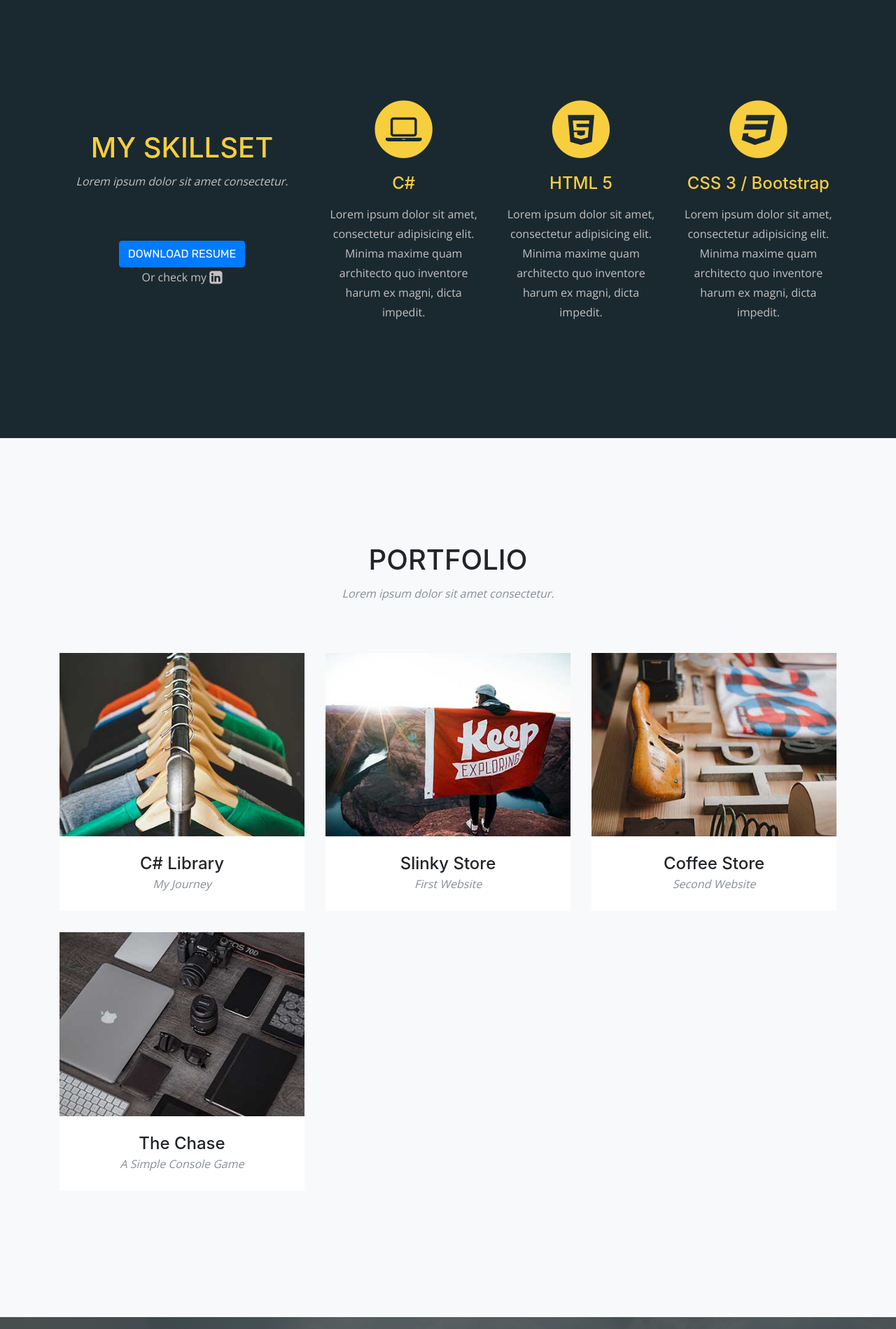
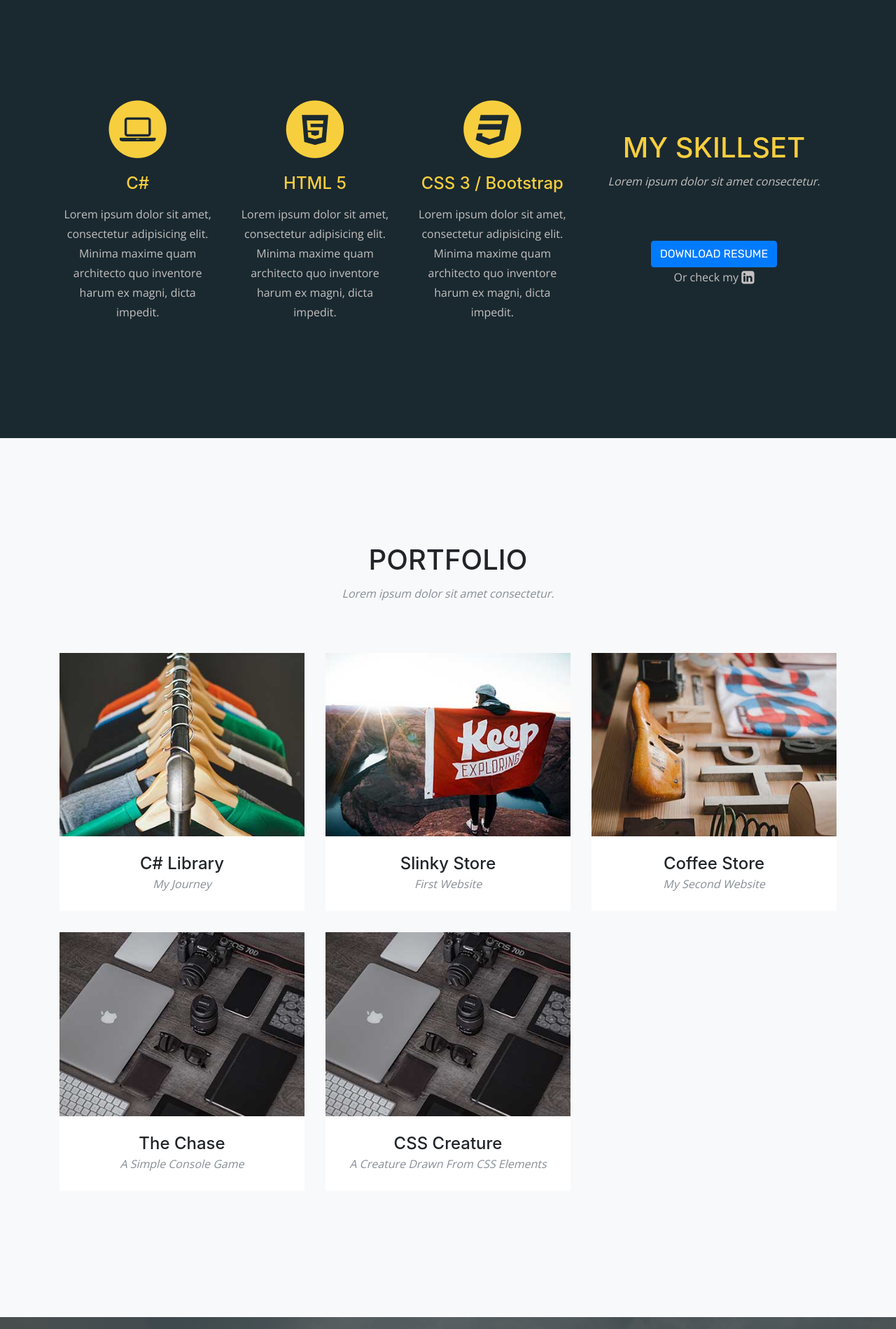
Before and after one commit to jeremyawarren15/OldPortfolio, a website with bundled scripts: page index.html in a window 1280 px wide. Shown: the part 1360-3259 px from the top of the page at 70% size. Built offline with nearby package versions, Linux system fonts and the light colour scheme.

Commit message:
made page fully responsive and added another portfolio card

```diff
--- a/index.html
+++ b/index.html
@@ -162,7 +162,7 @@
 		<section id="skillset">
 			<div class="container">
 				<div class="row">
-					<div class="col-lg-4 text-center align-self-center">
+					<div class="col-lg-4 order-1 order-lg-2 text-center align-self-center">
 						<h2 class="section-heading text-uppercase">My Skillset</h2>
 						<h3 class="section-subheading">Lorem ipsum dolor sit amet consectetur.</h3>
 						<div>
@@ -172,7 +172,7 @@
 							<p><a href="https://www.linkedin.com/in/jeremy-warren" class="under-button-text">Or check my <i class="fa fa-linkedin-square fa-lg" aria-hidden="true"></i></a></p>
 						</div>
 					</div>
-					<div class="col-lg-8 text-center">
+					<div class="col-lg-8 order-2 order-lg-1 text-center">
 						<div class="row">
 							<div class="col-sm-4">
 								<span class="fa-stack fa-3x">
@@ -200,6 +200,7 @@
 							</div>
 						</div>
 					</div>
+
 				</div>
 			</div>
 		</section>
@@ -253,7 +254,7 @@
 						</a>
 						<div class="portfolio-caption">
 							<h4>Coffee Store</h4>
-							<p class="text-muted">Second Website</p>
+							<p class="text-muted">My Second Website</p>
 						</div>
 					</div>
 					<div class="col-md-4 col-sm-6 portfolio-item">
@@ -268,6 +269,20 @@
 						<div class="portfolio-caption">
 							<h4>The Chase</h4>
 							<p class="text-muted">A Simple Console Game</p>
+						</div>
+					</div>
+					<div class="col-md-4 col-sm-6 portfolio-item">
+						<a class="portfolio-link" data-toggle="modal" href="#portfolioModal4">
+							<div class="portfolio-hover">
+								<div class="portfolio-hover-content">
+									<i class="fa fa-plus fa-3x"></i>
+								</div>
+							</div>
+							<img class="img-fluid" src="img/portfolio/04-thumbnail.jpg" alt="">
+						</a>
+						<div class="portfolio-caption">
+							<h4>CSS Creature</h4>
+							<p class="text-muted">A Creature Drawn From CSS Elements</p>
 						</div>
 					</div>
 				</div>
```
